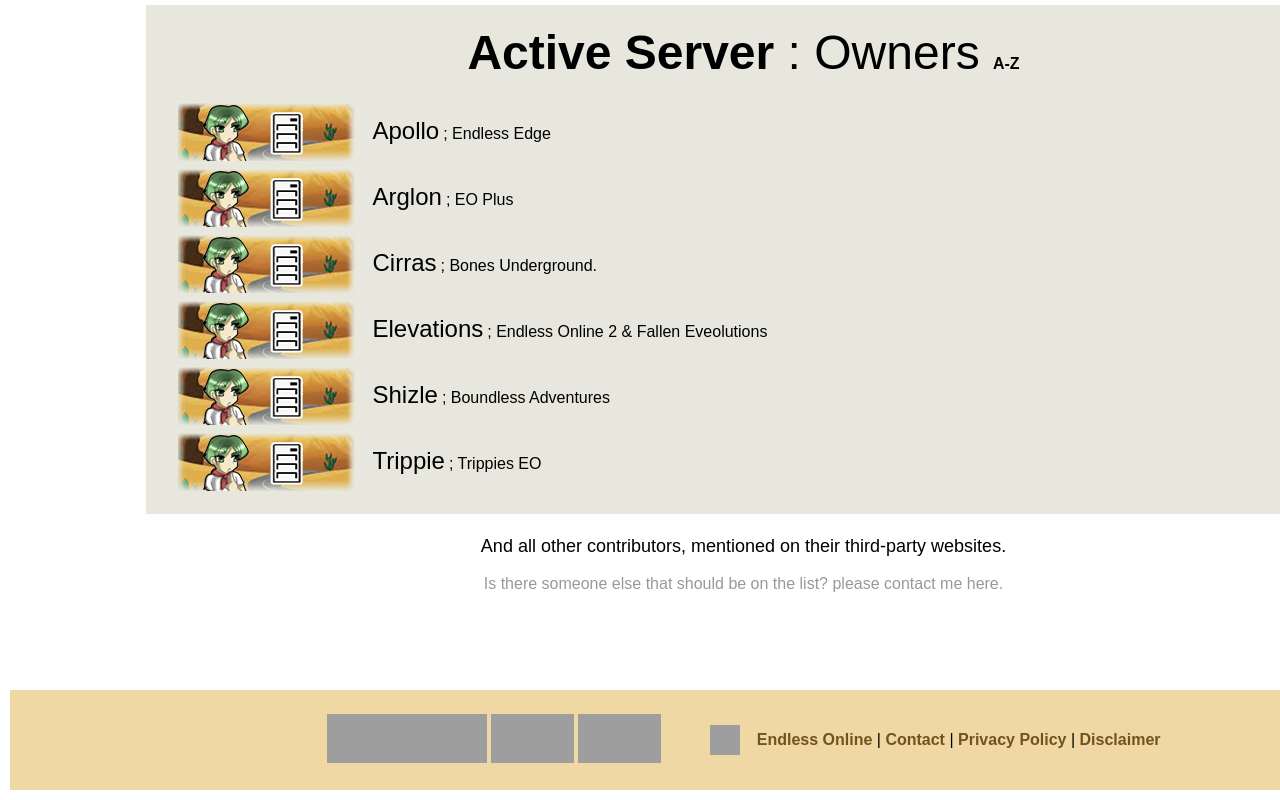
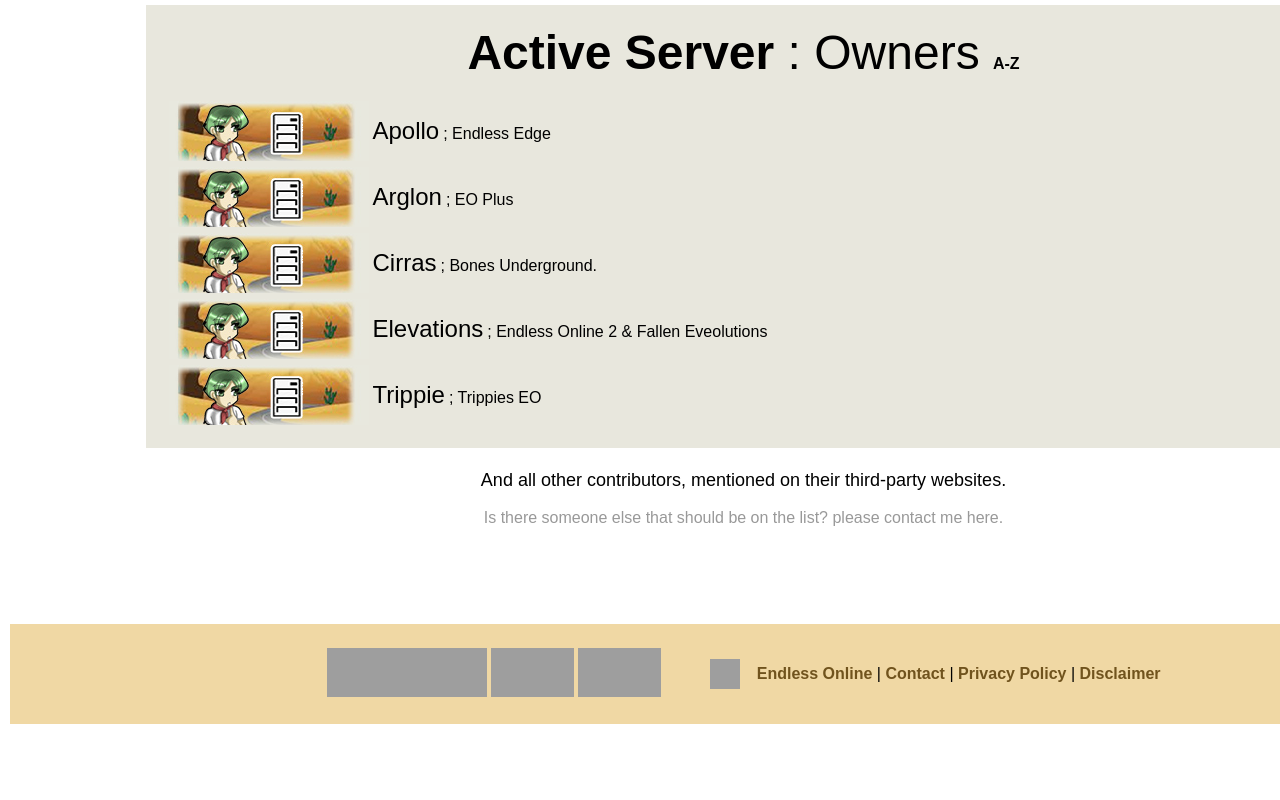
Before and after one commit to tehsausage/endless-online.com, a plain HTML site: page credential.html in a window 1280 px wide. Shown: the part 2225-3025 px from the top of the page. After the commit the page ends 2959 px from the top, so only its background shows below. Drawn offline with Linux system fonts and the light colour scheme; grey boxes are pictures that could not be loaded.

Commit message:
Updated 2022-08-25 at 10:00

```diff
--- a/credential.html
+++ b/credential.html
@@ -279,19 +279,6 @@
 					<img src="serverlink.jpg" width="200" height="60">
 				</td>
 				<td>
-					<font size="5" face="Arial" color="#000000">Shizle</font>
-					<font size="3" face="Arial" color="#000000"> ; Boundless Adventures</font>
-					</font>
-				</td>
-			</tr>
-			</table>
-
-			<table width="100%">
-			<tr>
-				<td width="200">
-					<img src="serverlink.jpg" width="200" height="60">
-				</td>
-				<td>
 					<font size="5" face="Arial" color="#000000">Trippie</font>
 					<font size="3" face="Arial" color="#000000"> ; Trippies EO</font>
 					</font>
```
